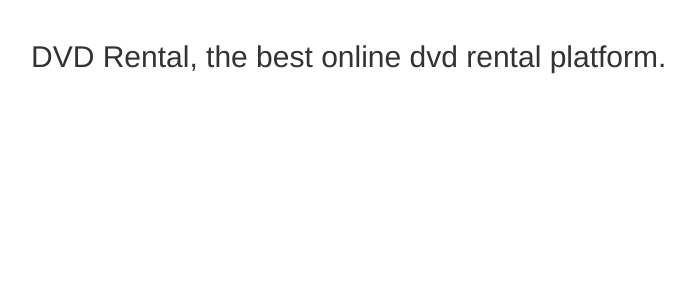
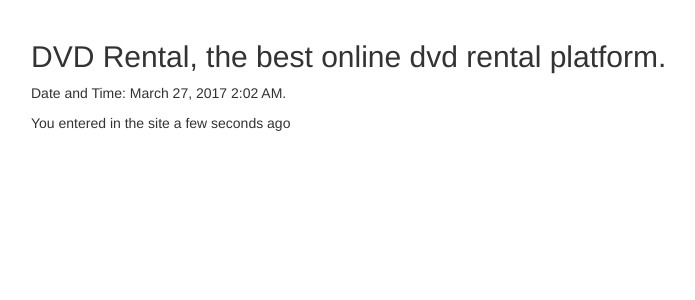
Before and after one commit to AmonartRolon/dvdrental, a Flask app: page / in a window 1280 px wide. Shown: the part 52-352 px from the top of the page, without its empty margins (39-734 px from the left). Run offline with Flask 2, Linux system fonts and the light colour scheme; some libraries are stand-ins or nearby versions.

Commit message:
Add support to multiple timezones with momentjs flask extension (flask-moment)

```diff
--- a/app/__init__.py
+++ b/app/__init__.py
@@ -2,9 +2,11 @@ from flask import Flask
 from flask_bootstrap import Bootstrap
 from flask import render_template
 from flask import url_for
+from flask_moment import Moment
 
 app = Flask(__name__)
 bootstrap = Bootstrap(app)
+moment = Moment(app)
 
 @app.errorhandler(404)
 def page_not_found(e):
--- a/app/main/views.py
+++ b/app/main/views.py
@@ -1,9 +1,10 @@
 from flask import Blueprint
 from flask import render_template
 from app import app
+from datetime import datetime
 
 mod = Blueprint('app', __name__, url_prefix = '/')
 
 @mod.route('/')
 def index():
-    return render_template('/main/index.html')
+    return render_template('/main/index.html', current_time=datetime.utcnow())
--- a/app/templates/base.html
+++ b/app/templates/base.html
@@ -34,3 +34,8 @@
     {% block page_content %}{% endblock %}
 </div>
 {% endblock %}
+
+{% block scripts %}
+{{ super() }}
+{{ moment.include_moment() }}
+{% endblock %}
--- a/app/templates/main/index.html
+++ b/app/templates/main/index.html
@@ -1,4 +1,6 @@
 {% extends "base.html" %}
 {% block page_content %}
 	<h2>DVD Rental, the best online dvd rental platform.</h2>
+	<p> Date and Time: {{ moment(current_time).format('LLL') }}. </p>
+	<p> You entered in the site {{ moment(current_time).fromNow(refresh=True) }} </p>
 {% endblock %}
--- a/requirements.txt
+++ b/requirements.txt
@@ -3,6 +3,7 @@ click==6.7
 dominate==2.3.1
 Flask==0.12
 Flask-Bootstrap==3.3.7.1
+Flask-Moment==0.5.1
 Flask-Script==2.0.5
 itsdangerous==0.24
 Jinja2==2.9.5
```
